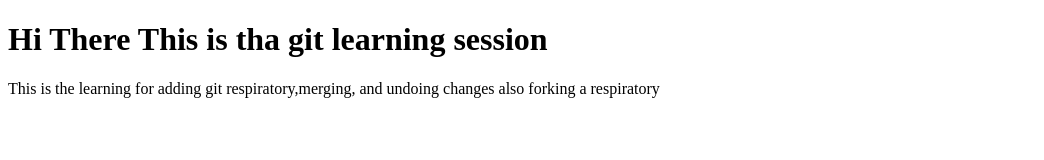
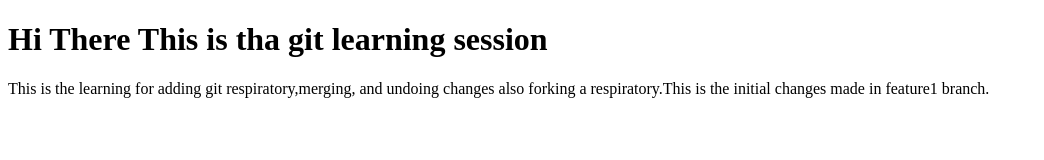
Before and after one commit to seemashettar13/last-demo, a plain HTML site: page gitfloder/index.html in a window 1280 px wide. Shown: the whole page, without its empty margins (0-1044 px from the left). Drawn offline with Linux system fonts and the light colour scheme.

Commit message:
Initial changes made in feature1 branch

```diff
--- a/gitfloder/index.html
+++ b/gitfloder/index.html
@@ -7,6 +7,6 @@
 </head>
 <body>
     <h1>Hi There This is tha git learning session</h1>
-    <p>This is the learning for adding git respiratory,merging, and undoing changes also forking a respiratory</p>
+    <p>This is the learning for adding git respiratory,merging, and undoing changes also forking a respiratory.This is the initial changes made in feature1 branch.</p>
 </body>
 </html>
```
